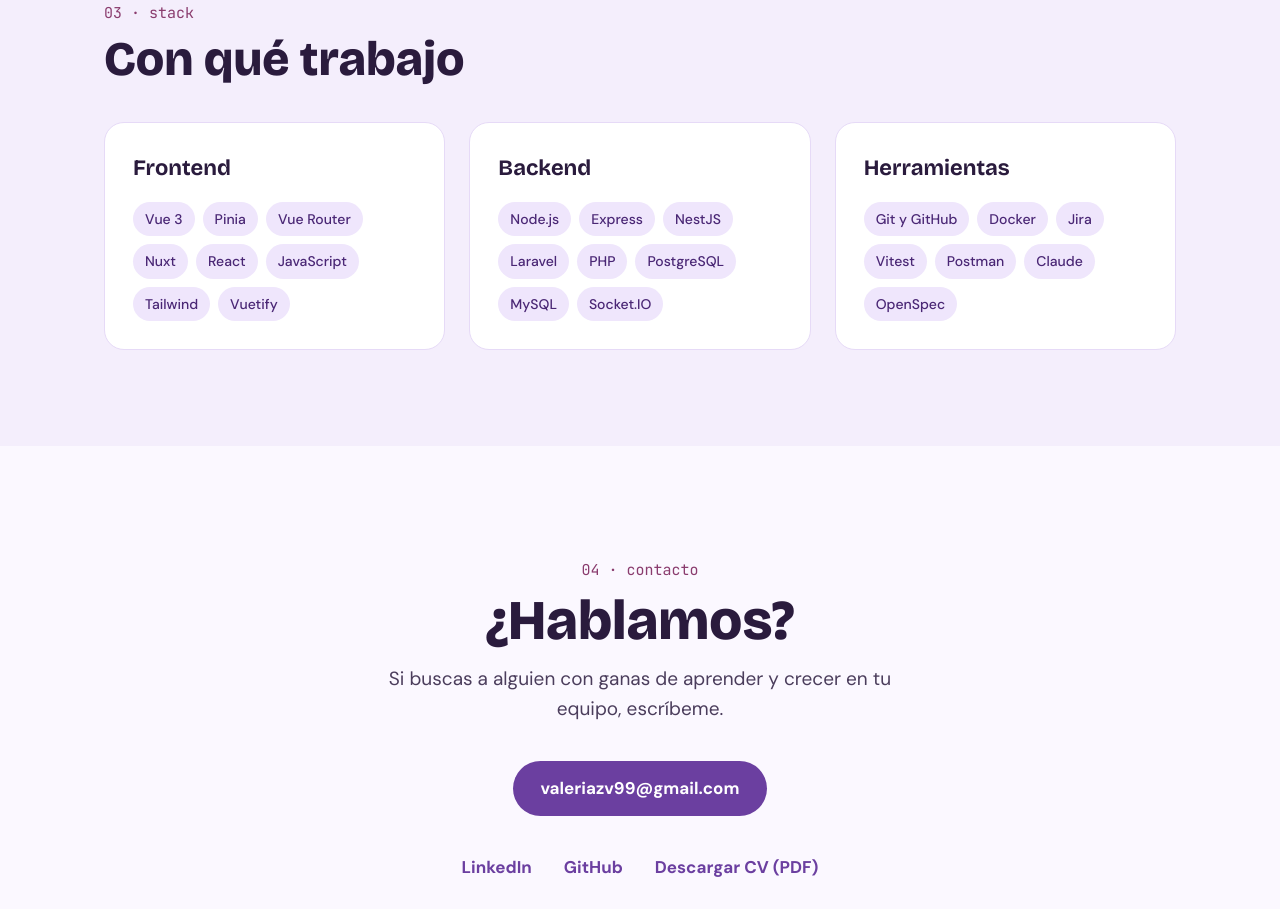
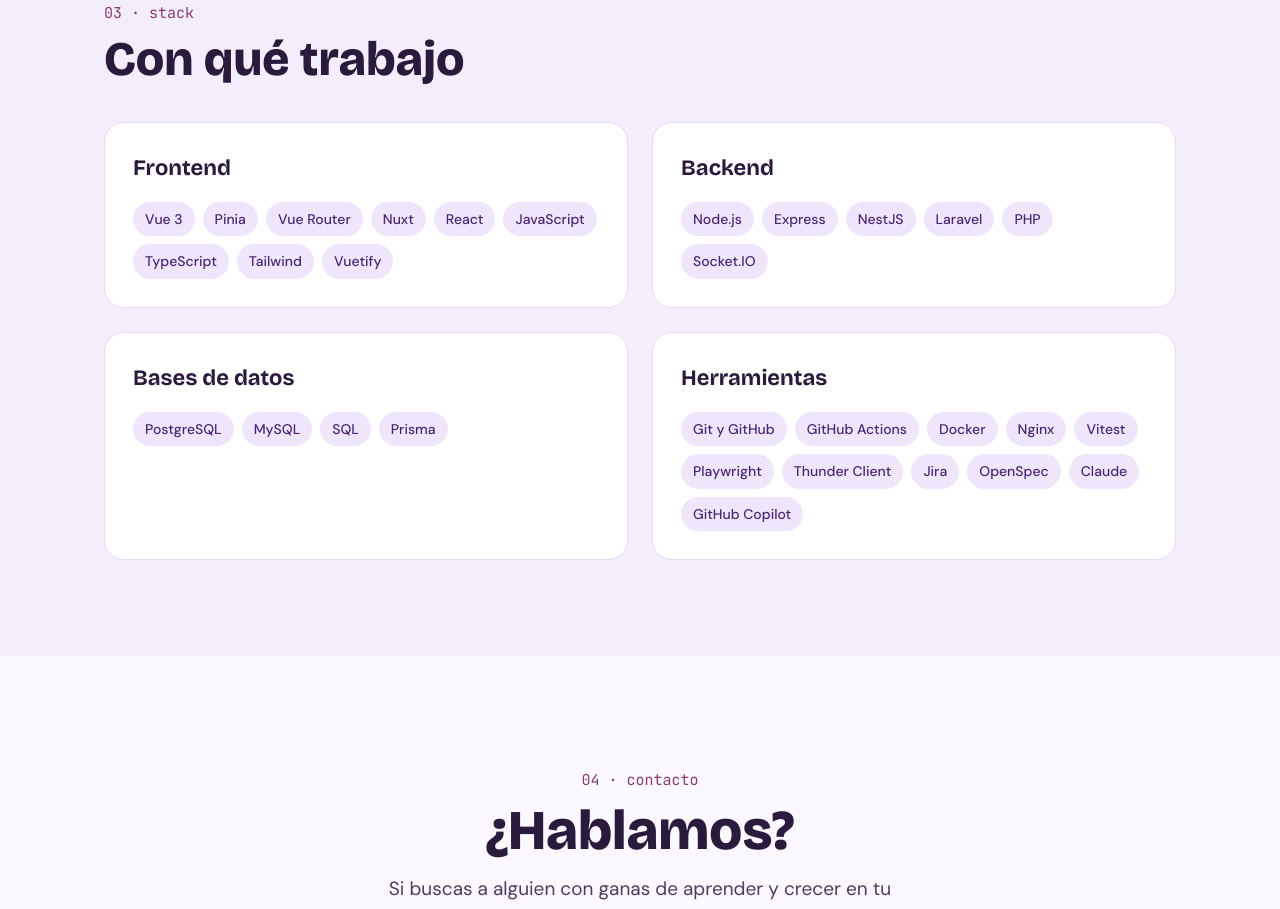
Before and after one commit to valeriazv99/portfolio, a Vue app: page / in a window 1280 px wide. Shown: the part 2780-3689 px from the top of the page. Built offline with nearby package versions, Linux system fonts and the light colour scheme.

Commit message:
feat: alinea el stack con el CV y añade la sección de bases de datos

```diff
--- a/src/components/StackSection.vue
+++ b/src/components/StackSection.vue
@@ -28,15 +28,16 @@
   padding: 96px 0;
 }
 
+/* Cuadrícula: 2 columnas si caben (420px mínimo cada una), si no 1.
+   Con 4 grupos queda un 2x2 equilibrado en escritorio */
 .groups {
   margin-top: 36px;
-  display: flex;
-  flex-wrap: wrap;
+  display: grid;
+  grid-template-columns: repeat(auto-fit, minmax(min(100%, 420px), 1fr));
   gap: 24px;
 }
 
 .group {
-  flex: 1 1 300px;
   min-width: 0;
   background: #fff;
   border: 1px solid var(--color-border);
--- a/src/data/stack.js
+++ b/src/data/stack.js
@@ -8,6 +8,7 @@
       "Nuxt",
       "React",
       "JavaScript",
+      "TypeScript",
       "Tailwind",
       "Vuetify",
     ],
@@ -20,21 +21,27 @@
       "NestJS",
       "Laravel",
       "PHP",
-      "PostgreSQL",
-      "MySQL",
       "Socket.IO",
     ],
+  },
+  {
+    category: "Bases de datos",
+    items: ["PostgreSQL", "MySQL", "SQL", "Prisma"],
   },
   {
     category: "Herramientas",
     items: [
       "Git y GitHub",
+      "GitHub Actions",
       "Docker",
+      "Nginx",
+      "Vitest",
+      "Playwright",
+      "Thunder Client",
       "Jira",
-      "Vitest",
-      "Postman",
+      "OpenSpec",
       "Claude",
-      "OpenSpec",
+      "GitHub Copilot",
     ],
   },
 ];
```
Also changed, not shown: 1 other file (tests, documents, lock files or other folders).
